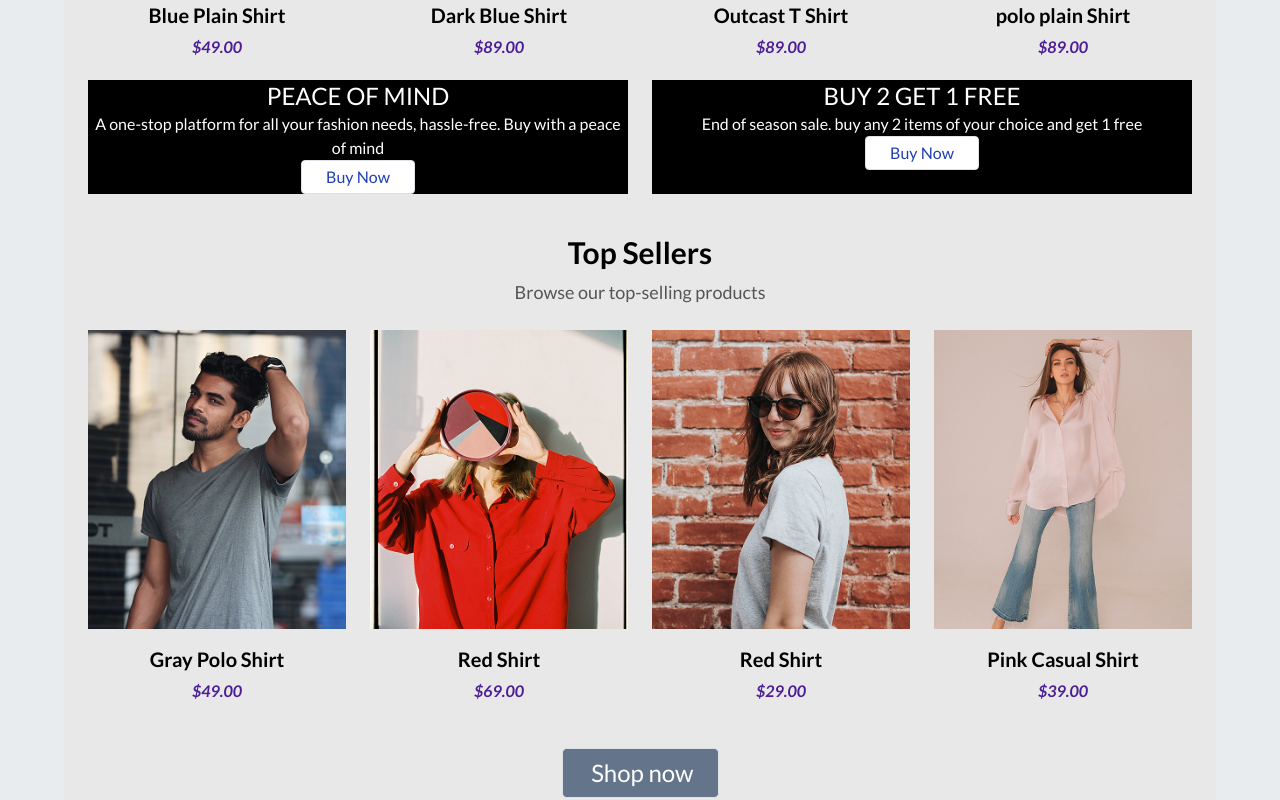
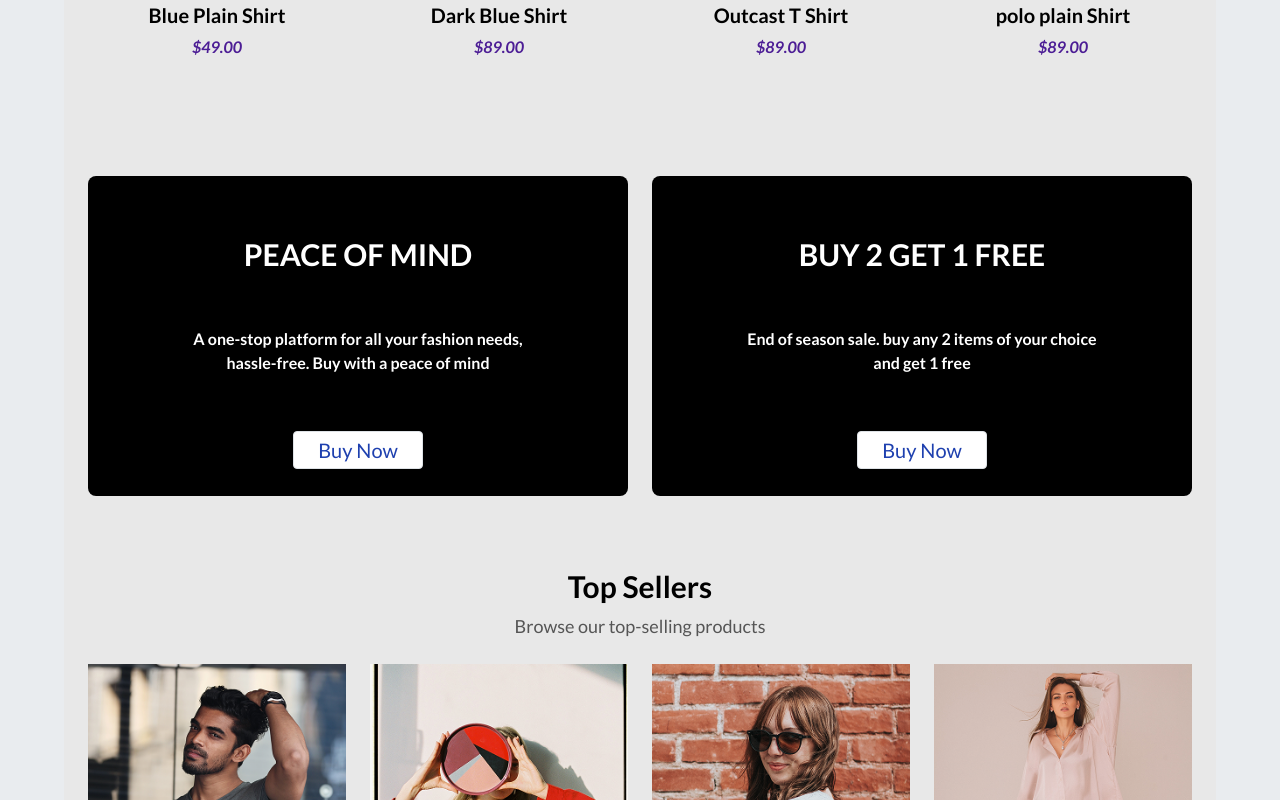
Before and after one commit to DarkRahi999/Brand-eCommerce, a React (Vite) app: page / in a window 1280 px wide. Shown: the part 1560-2360 px from the top of the page. Built offline with nearby package versions, Linux system fonts and the light colour scheme; some icons are missing.

Commit message:
articale section done

```diff
--- a/src/components/Article.jsx
+++ b/src/components/Article.jsx
@@ -2,10 +2,10 @@ import Button from "./Button"
 
 const Article = ({title, desc}) => {
   return (
-    <div className="bg-black w-1/2">
-      <h1 className="text-2xl center text-white">{title}</h1>
-      <p className="text-wrap text-white">{desc}</p>
-      <Button input="Buy Now" className="px-4 py-1 border bg-white text-blue-800 rounded"/>
+    <div className="bg-black grid items-center h-80 rounded-lg">
+      <h1 className="text-3xl font-bold text-white mt-8">{title}</h1>
+      <p className="text-white font-bold w-8/12 m-auto">{desc}</p>
+      <Button input="Buy Now" className="px-4 py-1 border bg-white text-blue-800 rounded text-xl"/>
     </div>
   )
 }
--- a/src/components/Card.jsx
+++ b/src/components/Card.jsx
@@ -1,6 +1,6 @@
 const Card = ({title, price, key, src}) => {
   return (
-    <div id={key} className="mb-6">
+    <div id={key} className="mb-6 grid justify-center">
       <img src={src} alt="" />
         <h2 className='center font-bold text-xl pt-3 pb-2 text-black'>{title}</h2>
         <h4 className="text-violet-900 center font-bold italic">{price}</h4>
--- a/src/pages/Home.jsx
+++ b/src/pages/Home.jsx
@@ -17,8 +17,12 @@ const HomePage = () => {
         <div className="grid grid-cols-1 sm:grid-cols-2 md:grid-cols-3 lg:grid-cols-4 gap-4">
           {DataR.map(({title, src, price, key}) => <Card title={title} src={src} key={key} price={price} />)}
         </div>
+      {/* --------{  Support & Other's section  }----------- */}
+        <div className="others py-8">
+
+        </div>
       {/* --------{  Article section  }----------- */}
-        <div className="flex center justify-center gap-4">
+        <div className="grid grid-cols-1 md:grid-cols-2 center justify-center gap-4 py-8">
           <Article title="PEACE OF MIND" desc="A one-stop platform for all your fashion needs, hassle-free. Buy with a peace of mind"/>
           <Article title="BUY 2 GET 1 FREE" desc="End of season sale. buy any 2 items of your choice and get 1 free"/>
         </div>
@@ -28,7 +32,7 @@ const HomePage = () => {
           {DataP.map(({title, src, price, key}) => <Card title={title} src={src} key={key} price={price} />)}
         </div>
       {/* --------{  Shop button section  }----------- */}
-        <div className="shopButton flex justify-center mt-6 mb-10">
+        <div className="shopButton flex justify-center mt-6 mb-10 lg:mt-10 lg:mb-14">
          <Button input=' Shop now'className='px-6 py-2 border bg-slate-500 text-white rounded-3 text-2xl' icon={ <i className="fw-bolder fa-solid fa-cart-shopping-fast"></i> }></Button>
         </div>
       </div>
```
